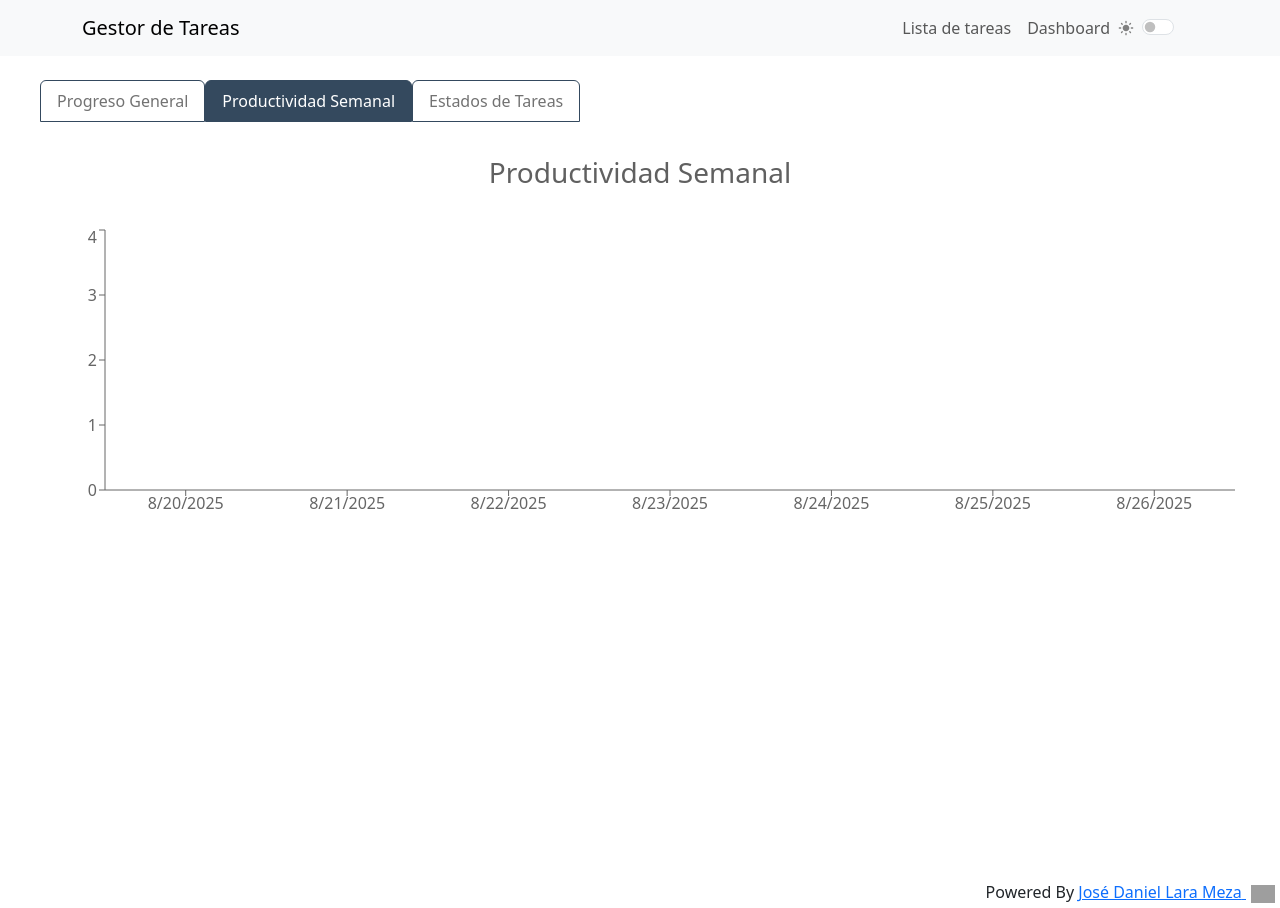
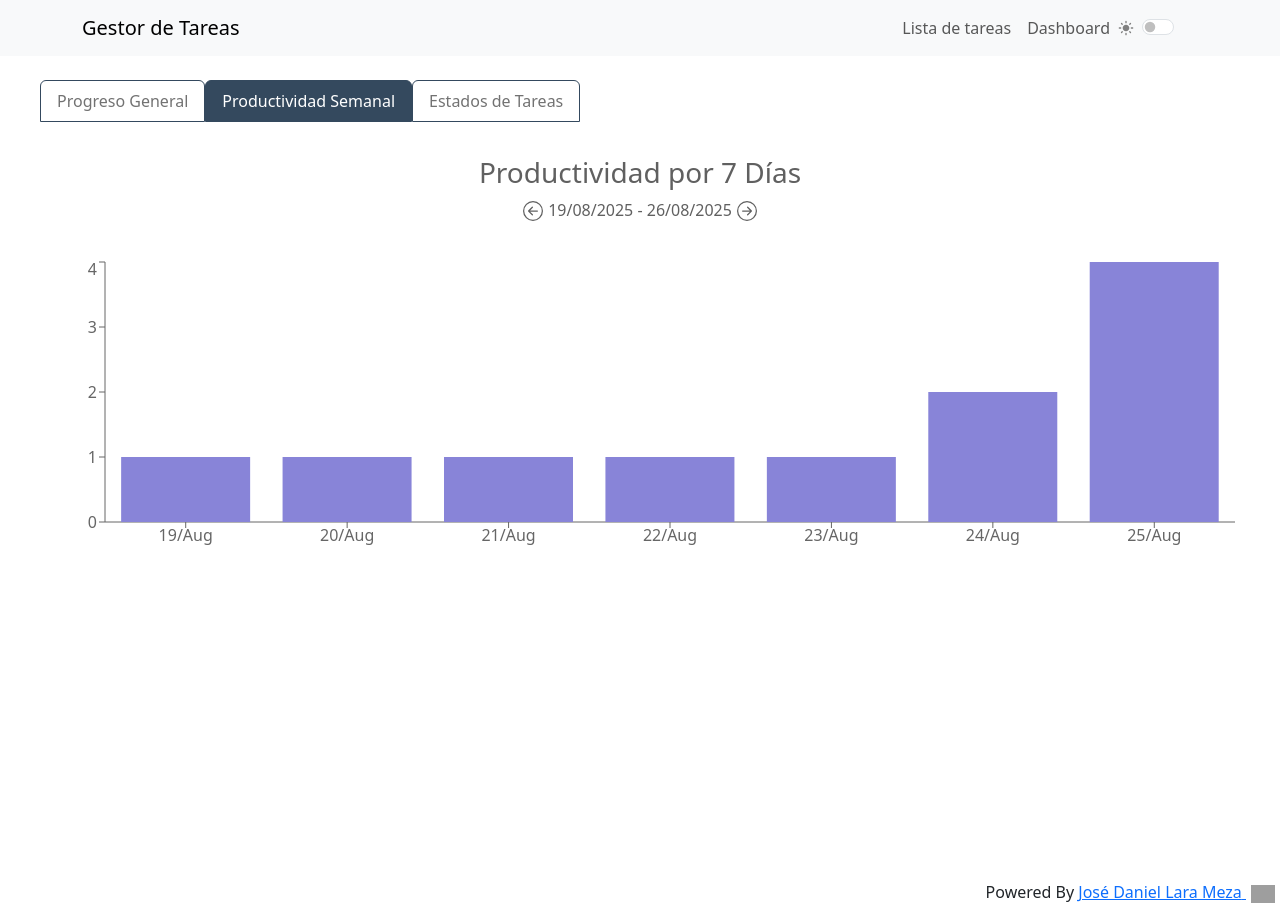
Before and after one commit to larajosed/ReactTodoList, a React (Create React App) app: page /dashboard in a window 1280 px wide. Both pictures are taken after a click on the button "Productividad Semanal". Built offline with nearby package versions, Linux system fonts and the light colour scheme; grey boxes are pictures that could not be loaded.

Commit message:
dark mode tooltip on dashboard

```diff
--- a/src/App.js
+++ b/src/App.js
@@ -9,7 +9,7 @@ import TodoNavbar from "./components/TodoNavbar";
 
 function App() {
   const { theme } = useContext(AppThemeContext);
-
+  const isDarkMode = theme === "dark";
   return (
     <BrowserRouter>
       <div className={`body ${theme}`}>
@@ -17,8 +17,14 @@ function App() {
         <div className={`app-container ${theme}`}>
           <div className={`App ${theme}`}>
             <Routes>
-              <Route path="/" element={<TodoListView />} />
-              <Route path="/dashboard" element={<TodoDashboard />} />
+              <Route
+                path="/"
+                element={<TodoListView isDarkMode={isDarkMode} />}
+              />
+              <Route
+                path="/dashboard"
+                element={<TodoDashboard isDarkMode={isDarkMode} />}
+              />
             </Routes>
           </div>
         </div>
--- a/src/components/TodoDashboard.js
+++ b/src/components/TodoDashboard.js
@@ -6,7 +6,7 @@ import todoService from "../services/todoService";
 import { Nav } from "react-bootstrap";
 import "../css/TodoDashboard.css";
 
-function TodoDashboard() {
+function TodoDashboard({ isDarkMode }) {
   const [tasks, setTasks] = useState([]);
   const [activeView, setActiveView] = useState("simple");
 
@@ -42,9 +42,9 @@ function TodoDashboard() {
         {activeView === "simple" ? (
           <TodoDashboardSimple tasks={tasks} />
         ) : activeView === "productivity" ? (
-          <TodoDashboardProductivity tasks={tasks} />
+          <TodoDashboardProductivity tasks={tasks} isDarkMode={isDarkMode} />
         ) : activeView === "status" ? (
-          <TodoDashboardStatus tasks={tasks} />
+          <TodoDashboardStatus tasks={tasks} isDarkMode={isDarkMode} />
         ) : null}
       </div>
     </div>
--- a/src/components/TodoDashboardProductivity.js
+++ b/src/components/TodoDashboardProductivity.js
@@ -1,3 +1,4 @@
+import React, { useState, useEffect } from "react";
 import {
   BarChart,
   Bar,
@@ -6,59 +7,108 @@ import {
   Tooltip,
   ResponsiveContainer,
 } from "recharts";
+import { BsArrowLeftCircle, BsArrowRightCircle } from "react-icons/bs";
+import moment from "moment";
 
-function TodoDashboardProductivity({ tasks }) {
-  const getProductivityData = (tasks) => {
+function TodoDashboardProductivity({ tasks, isDarkMode }) {
+  const [startDate, setStartDate] = useState(
+    moment().subtract(7, "days").toDate()
+  );
+  const [data, setData] = useState([]);
+
+  const getProductivityData = (tasks, start) => {
     if (!Array.isArray(tasks)) {
       return [];
     }
-
-    const today = new Date();
     const dailyCounts = {};
-
-    // Inicializa el conteo para los últimos 7 días en 0
-    for (let i = 6; i >= 0; i--) {
-      const date = new Date(today);
-      date.setDate(today.getDate() - i);
-      const dateString = date.toISOString().slice(0, 10);
+    const today = moment(start);
+    const endDate = moment(start).add(6, "days");
+    let currentDate = moment(today);
+    while (currentDate.isSameOrBefore(endDate)) {
+      const dateString = currentDate.format("YYYY-MM-DD");
       dailyCounts[dateString] = 0;
+      currentDate.add(1, "day");
     }
-
     tasks.forEach((task) => {
-      // Asegúra de que la tarea esté completada y tenga una fecha de finalización
-      if (task.completed && task.completionDate) {
-        const completedDate = new Date(task.completionDate);
-
-        // Verifica que la fecha sea válida antes de continuar
-        if (!isNaN(completedDate.getTime())) {
-          const completedDateString = completedDate.toISOString().slice(0, 10);
-
-          //Comprueba si la fecha está en el rango de los 7 días
-          if (dailyCounts.hasOwnProperty(completedDateString)) {
-            dailyCounts[completedDateString] += 1;
-          }
+      if (task.isCompleted() && task.completionDate) {
+        const completedDate = moment(task.completionDate).startOf("day");
+        const dateString = completedDate.format("YYYY-MM-DD");
+        if (dailyCounts.hasOwnProperty(dateString)) {
+          dailyCounts[dateString] += 1;
         }
       }
     });
-
-    // Transforma el objeto a un array para la gráfica
     return Object.keys(dailyCounts).map((date) => ({
-      name: new Date(date).toLocaleDateString(),
-      tareas: dailyCounts[date],
+      name: moment(date).format("D/MMM"),
+      Tareas: dailyCounts[date],
     }));
   };
 
-  const data = getProductivityData(tasks);
+  useEffect(() => {
+    setData(getProductivityData(tasks, startDate));
+  }, [tasks, startDate]);
+
+  const handlePrevious = () => {
+    setStartDate(moment(startDate).subtract(7, "days").toDate());
+  };
+
+  const handleNext = () => {
+    setStartDate(moment(startDate).add(7, "days").toDate());
+  };
+
+  const currentStartDate = moment(startDate).format("D/MM/YYYY");
+  const currentEndDate = moment(startDate).add(7, "days").format("D/MM/YYYY");
+
+  const CustomTooltip = ({ active, payload, label }) => {
+    if (active && payload && payload.length) {
+      const containerStyle = {
+        backgroundColor: isDarkMode ? "#333" : "#fff",
+        color: isDarkMode ? "#fff" : "#000",
+        border: `1px solid ${isDarkMode ? "#555" : "#ccc"}`,
+        padding: "10px",
+        borderRadius: "5px",
+        boxShadow: "0px 0px 10px rgba(0,0,0,0.1)",
+        fontSize: "14px",
+      };
+      return (
+        <div className="custom-tooltip" style={containerStyle}>
+          <p className="label">{`Fecha: ${label}`}</p>
+          <p className="intro" style={{ color: payload[0].fill }}>
+            {`Tareas: ${payload[0].value}`}
+          </p>
+        </div>
+      );
+    }
+    return null;
+  };
 
   return (
-    <div style={{ width: "100%", height: 300 }}>
-      <h3 className="tittle">Productividad Semanal</h3>
+    <div
+      className={isDarkMode ? "dark-mode" : ""}
+      style={{ width: "100%", height: 300 }}
+    >
+      <h3 className="tittle">Productividad por 7 Días</h3>
+      <div className="navigation-header">
+        <BsArrowLeftCircle
+          size={20}
+          onClick={handlePrevious}
+          className="nav-icon"
+        />
+        <span className="date-range-text">
+          {currentStartDate} - {currentEndDate}
+        </span>
+        <BsArrowRightCircle
+          size={20}
+          onClick={handleNext}
+          className="nav-icon"
+        />
+      </div>
       <ResponsiveContainer style={{ marginTop: "35px" }}>
         <BarChart data={data}>
           <XAxis dataKey="name" />
           <YAxis />
-          <Tooltip />
-          <Bar dataKey="tareas" fill="#8884d8" />
+          <Tooltip content={<CustomTooltip isDarkMode={isDarkMode} />} />
+          <Bar dataKey="Tareas" fill="#8884d8" />
         </BarChart>
       </ResponsiveContainer>
     </div>
--- a/src/components/TodoDashboardStatus.js
+++ b/src/components/TodoDashboardStatus.js
@@ -12,17 +12,40 @@ import {
   Legend,
 } from "recharts";
 
-function TodoDashboardStatus({ tasks }) {
+function TodoDashboardStatus({ tasks, isDarkMode }) {
   const statusCounts = tasks.reduce((acc, task) => {
     acc[task.status] = (acc[task.status] || 0) + 1;
     return acc;
   }, {});
 
   const statusData = [
-    { name: "To Do", count: statusCounts["To Do"] || 0, color: "#3965d5" },
-    { name: "Doing", count: statusCounts["Doing"] || 0, color: "#f7d242" },
-    { name: "Done", count: statusCounts["Done"] || 0, color: "#4f923b" },
+    { name: "To Do", Tareas: statusCounts["To Do"] || 0, color: "#6589e6d2" },
+    { name: "Doing", Tareas: statusCounts["Doing"] || 0, color: "#e46b33ff" },
+    { name: "Done", Tareas: statusCounts["Done"] || 0, color: "#84c071ff" },
   ];
+
+  const CustomTooltipStatus = ({ active, payload, label }) => {
+    if (active && payload && payload.length) {
+      const containerStyle = {
+        backgroundColor: isDarkMode ? "#333" : "#fff",
+        color: isDarkMode ? "#fff" : "#000",
+        border: `1px solid ${isDarkMode ? "#555" : "#ccc"}`,
+        padding: "10px",
+        borderRadius: "5px",
+        boxShadow: "0px 0px 10px rgba(0,0,0,0.1)",
+        fontSize: "14px",
+      };
+      return (
+        <div className="custom-tooltip" style={containerStyle}>
+          <p className="label">{`Estado: ${label}`}</p>
+          <p className="intro" style={{ color: payload[0].color }}>
+            {`Tareas: ${payload[0].value}`}
+          </p>
+        </div>
+      );
+    }
+    return null;
+  };
 
   return (
     <div
@@ -44,9 +67,10 @@ function TodoDashboardStatus({ tasks }) {
             <CartesianGrid strokeDasharray="3 3" />
             <XAxis dataKey="name" />
             <YAxis />
-            <Tooltip />
-            <Legend />
-            <Bar dataKey="count" fill="#8884d8">
+            <Tooltip
+              content={<CustomTooltipStatus isDarkMode={isDarkMode} />}
+            />
+            <Bar dataKey="Tareas">
               {statusData.map((entry, index) => (
                 <Cell key={`cell-${index}`} fill={entry.color} />
               ))}
```
